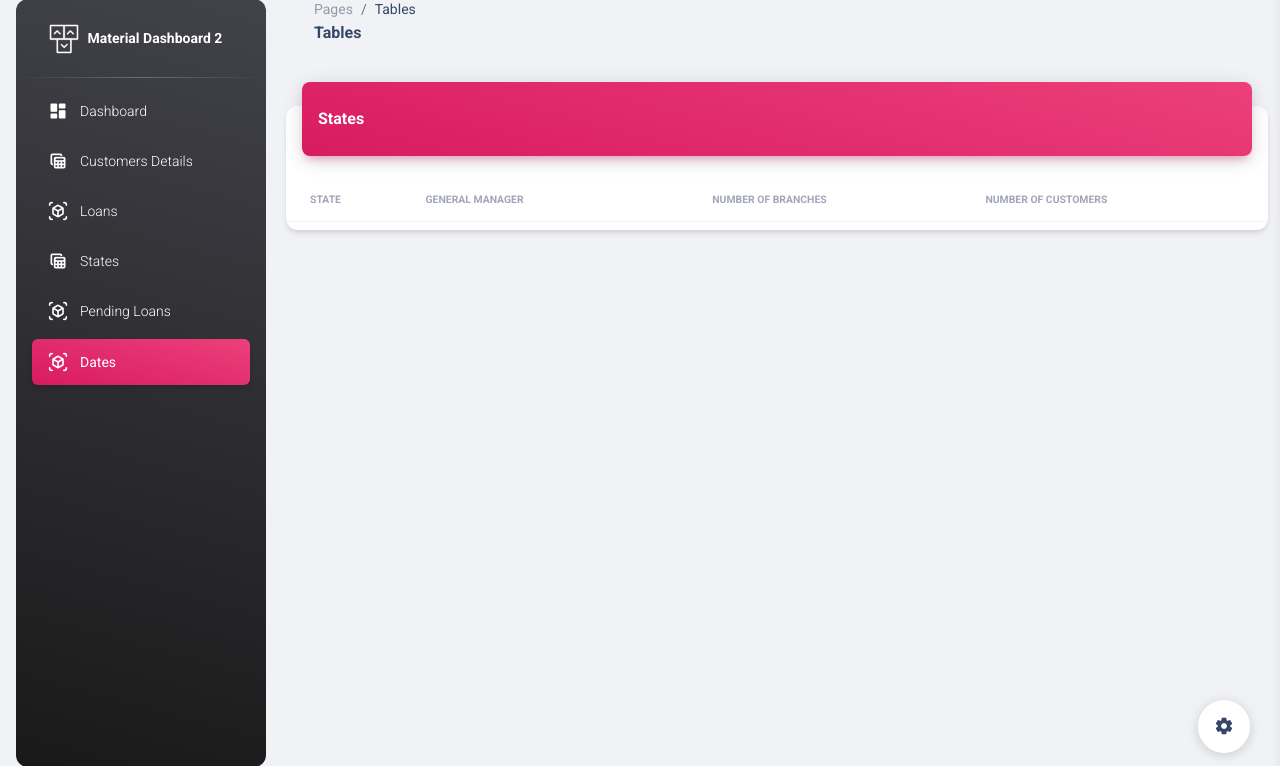
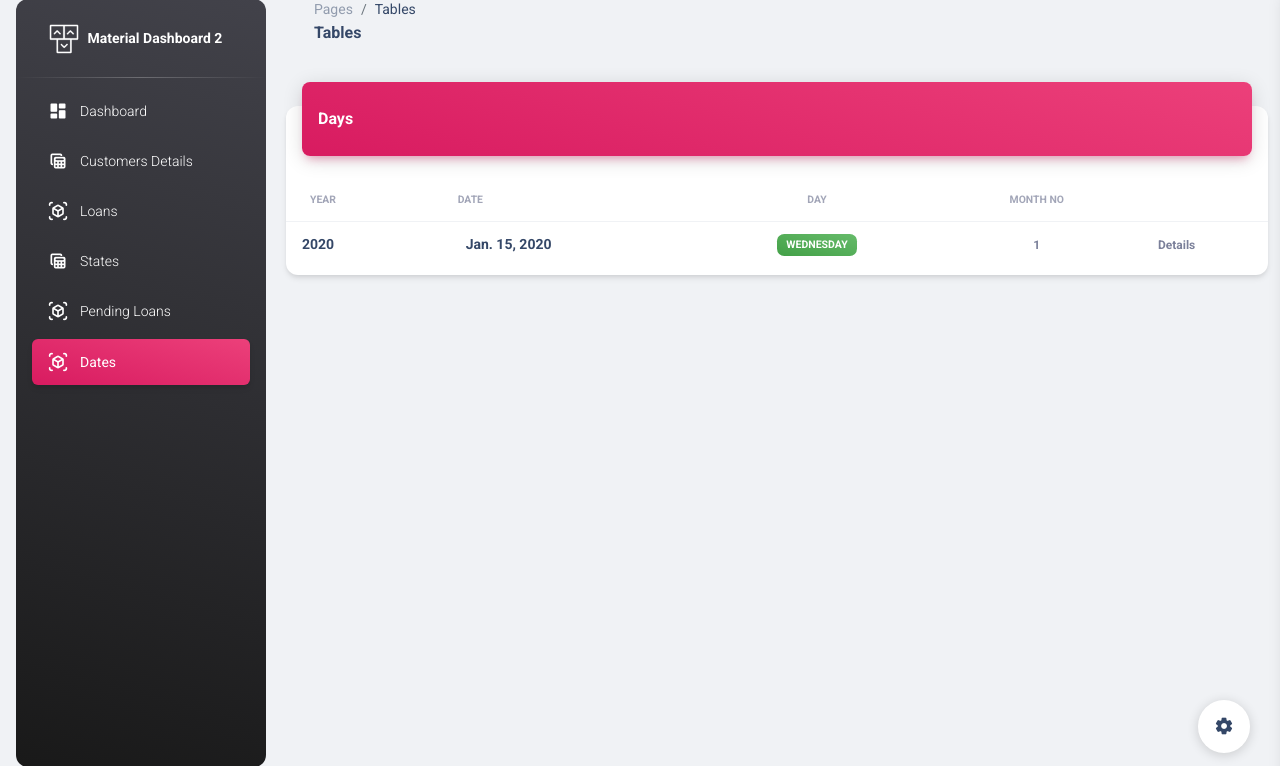
Before and after one commit to Marvidik/LoanManager, a Django app: page /administration/dates/ in a window 1280 px wide. Shown: the part 17-783 px from the top of the page. Run offline with Django 4.2, Linux system fonts and the light colour scheme; tables that the repository leaves empty hold one stand-in row (values such as "Sample post"); lists and menus that the app fills with data are empty; some libraries are stand-ins or nearby versions.

Commit message:
still on it

```diff
--- a/administration/models.py
+++ b/administration/models.py
@@ -71,7 +71,6 @@
 class Paid(models.Model):
     paymentday=models.ForeignKey(PaymentDay,on_delete=models.CASCADE)
     amount=models.IntegerField()
-    customer=models.ForeignKey(Customers,on_delete=models.CASCADE)
     loan=models.ForeignKey(Loan,on_delete=models.CASCADE)
 
 
--- a/administration/templates/administration/dates.html
+++ b/administration/templates/administration/dates.html
@@ -137,7 +137,7 @@
           <div class="card my-4">
             <div class="card-header p-0 position-relative mt-n4 mx-3 z-index-2">
               <div class="bg-gradient-primary shadow-primary border-radius-lg pt-4 pb-3">
-                <h6 class="text-white text-capitalize ps-3">States</h6>
+                <h6 class="text-white text-capitalize ps-3">Days</h6>
               </div>
             </div>
             <div class="card-body px-0 pb-2">
@@ -145,20 +145,20 @@
                 <table class="table align-items-center mb-0">
                   <thead>
                     <tr>
-                      <th class="text-uppercase text-secondary text-xxs font-weight-bolder opacity-7">State</th>
-                      <th class="text-uppercase text-secondary text-xxs font-weight-bolder opacity-7 ps-2">General Manager</th>
-                      <th class="text-center text-uppercase text-secondary text-xxs font-weight-bolder opacity-7">Number of branches</th>
-                      <th class="text-center text-uppercase text-secondary text-xxs font-weight-bolder opacity-7">Number of customers</th>
+                      <th class="text-uppercase text-secondary text-xxs font-weight-bolder opacity-7">Year</th>
+                      <th class="text-uppercase text-secondary text-xxs font-weight-bolder opacity-7 ps-2">Date</th>
+                      <th class="text-center text-uppercase text-secondary text-xxs font-weight-bolder opacity-7">Day</th>
+                      <th class="text-center text-uppercase text-secondary text-xxs font-weight-bolder opacity-7">Month No</th>
                       <th class="text-secondary opacity-7"></th>
                     </tr>
                   </thead>
                   <tbody>
-                    {% for state in states%}
+                    {% for day in days%}
                     <tr>
                       <td>
                         <div class="d-flex px-2 py-1">
                           <div class="d-flex flex-column justify-content-center">
-                            <h6 class="mb-0 text-sm">{{state.name}}</h6>
+                            <h6 class="mb-0 text-sm">{{day.payment_date.year}}</h6>
 
                           </div>
                         </div>
@@ -166,21 +166,21 @@
                       <td>
                         <div class="d-flex px-2 py-1">
                           <div class="d-flex flex-column justify-content-center">
-                            <h6 class="mb-0 text-sm">{{state.general_manager}}</h6>
+                            <h6 class="mb-0 text-sm">{{day.payment_date.date}}</h6>
 
                           </div>
                         </div>
                       </td>
                       <td class="align-middle text-center text-sm">
-                        <span class="badge badge-sm bg-gradient-success">{{ state.branch_count }}</span>
+                        <span class="badge badge-sm bg-gradient-success">{{ day.payment_date|date:"l" }}</span>
 
                       </td>
                       <td class="align-middle text-center">
 
-                        <span class="text-secondary text-xs font-weight-bold">{{ state.customer_count }}</span>
+                        <span class="text-secondary text-xs font-weight-bold">{{ day.payment_date.month }}</span>
                       </td>
                       <td class="align-middle">
-                        <a href="{% url 'state-detail' state.id %}" class="text-secondary font-weight-bold text-xs" data-toggle="tooltip" data-original-title="Edit user">
+                        <a href="" class="text-secondary font-weight-bold text-xs" data-toggle="tooltip" data-original-title="Edit user">
                           Details
                         </a>
                       </td>
--- a/administration/views.py
+++ b/administration/views.py
@@ -395,7 +395,7 @@
 
 
     context = {
-        'day': day,
+        'days': day,
     }
 
 
```
Also changed, not shown: administration/migrations/0011_remove_paid_customer.py (added), db.sqlite3.
